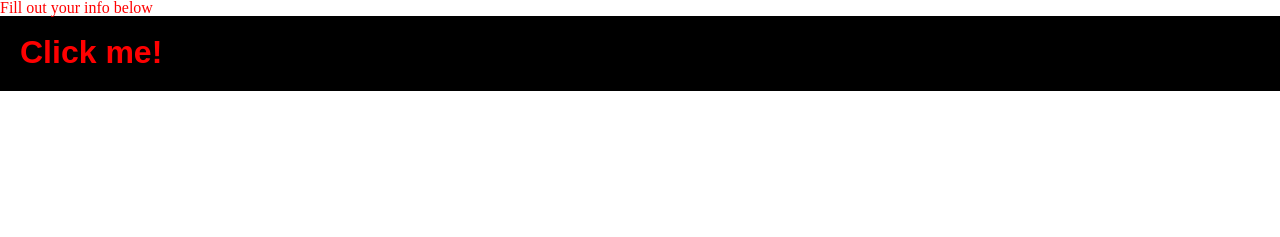
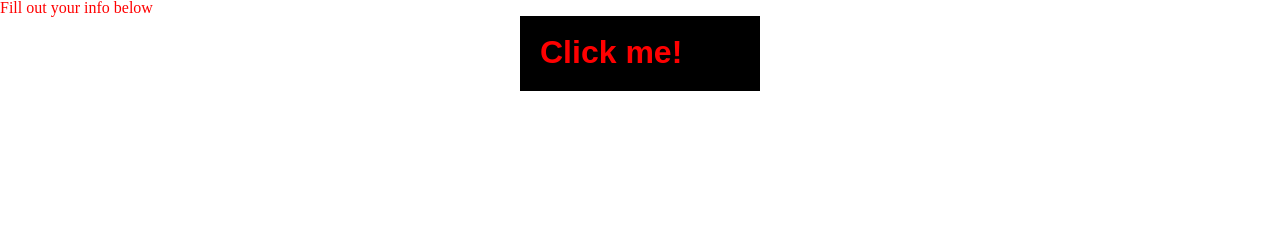
Before and after one commit to ITMD362-EricBartell/itmd362-project1, a plain HTML site: page index.html in a window 1280 px wide. Drawn offline with Linux system fonts and the light colour scheme; a web font is replaced by a local one.

Commit message:
typos and more margin tinkering

```diff
--- a/css/style.css
+++ b/css/style.css
@@ -9,7 +9,7 @@ body{
   border-color: black;
   overflow: hidden;
   display: inline-block;
-  width: 70%:
+  width: 70%;
   margin-left: auto;
   margin-right: auto;
 }
@@ -24,6 +24,9 @@ body{
   overflow: hidden;
   height: 35px;
   font-weight: bold;
+  width: 200px;
+  margin-left: auto;
+  margin-right: auto;
 }
 #description{
   color: red;
```
